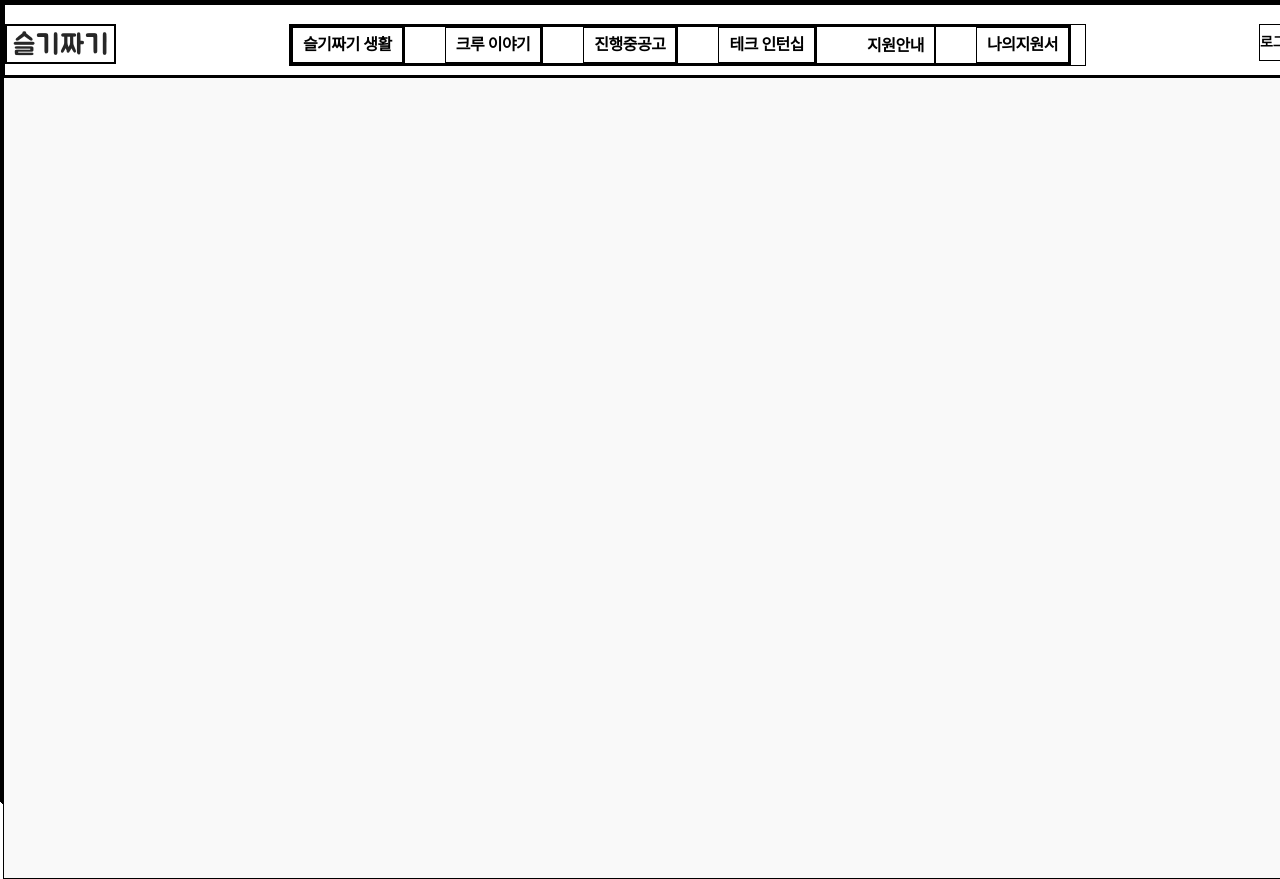
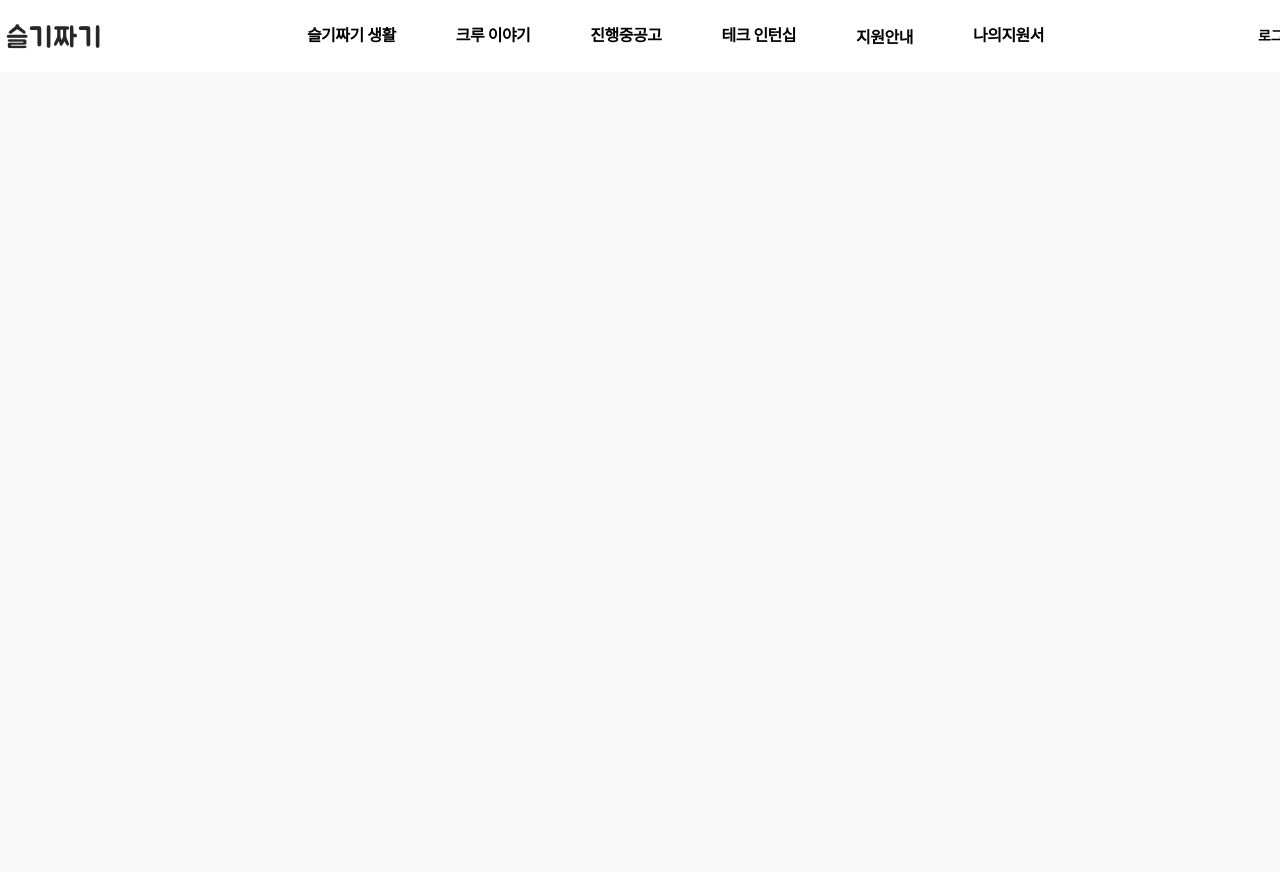
Before and after one commit to Cocomong98/get-to-know-web, a plain HTML site: page index.html in a window 1280 px wide. Shown: the top 879 px of the page. Drawn offline with Linux system fonts and the light colour scheme.

Commit message:
Remove unused property

```diff
--- a/style.css
+++ b/style.css
@@ -1,7 +1,3 @@
-* {
-    border: solid 1px black;
-}
-
 html,
 body,
 div,
```
